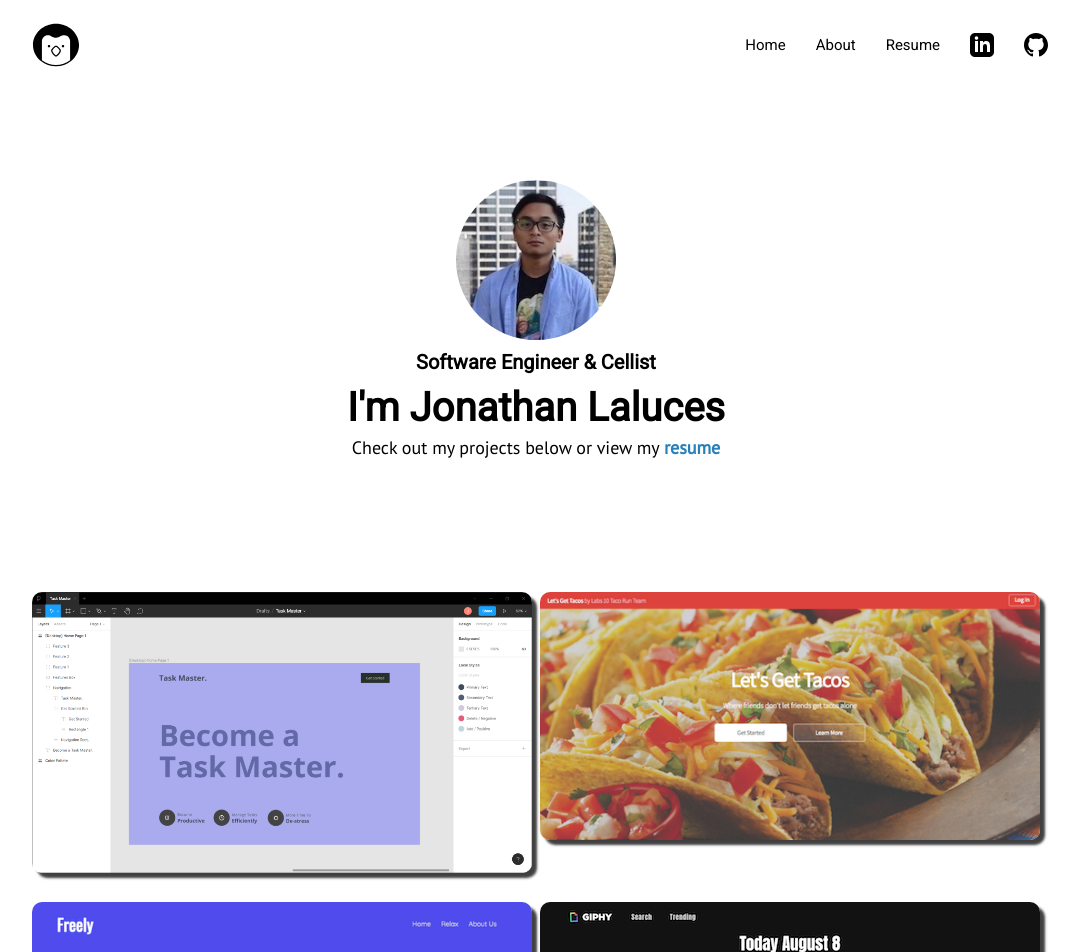
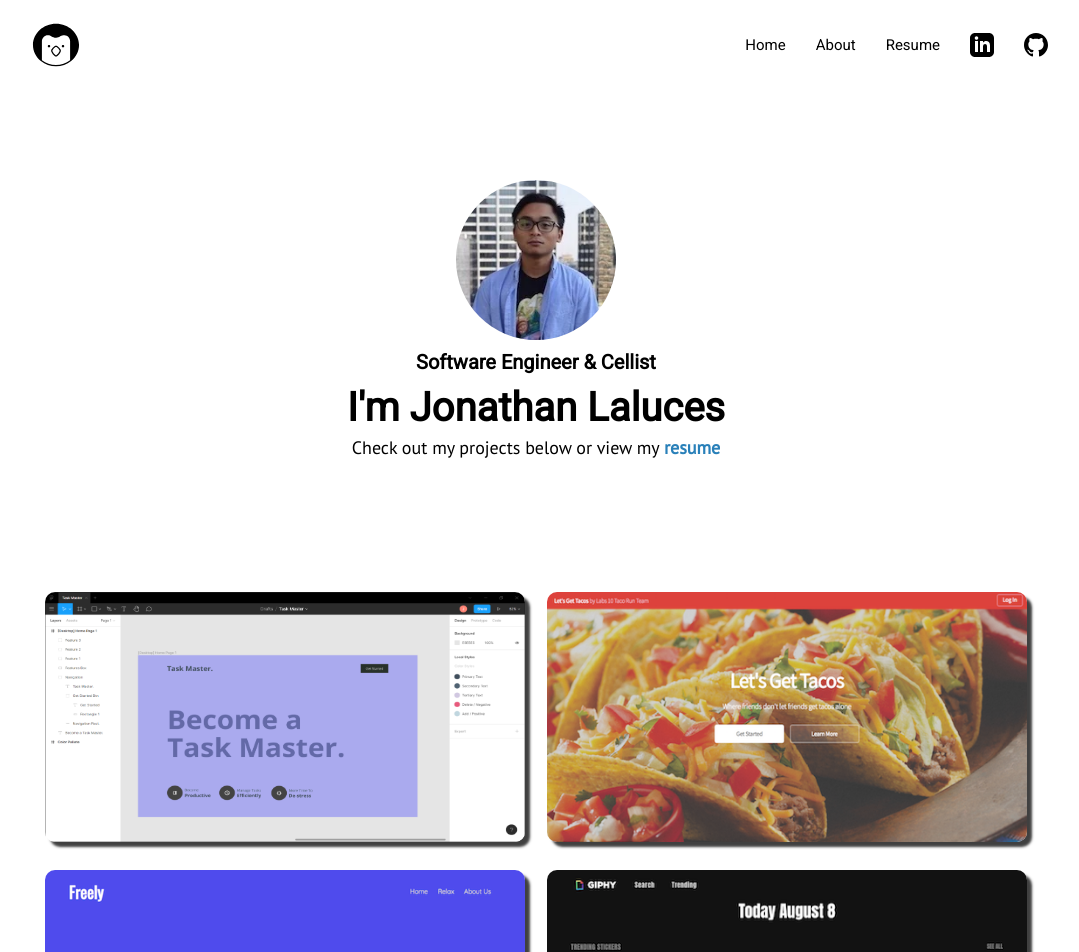
Before and after one commit to jlaluces123/Portfolio-revamp, a React (Create React App) app in the folder client/: page / in a window 1280 px wide. Shown: the top 952 px of the page, without its empty margins (104-1183 px from the left). Built offline with nearby package versions, Linux system fonts and the light colour scheme; the HTML template or start-up script is replaced by a standard one.

Commit message:
Project Image Resizing: Made a quick fix for un-even project images

```diff
--- a/client/src/components/Data/index.js
+++ b/client/src/components/Data/index.js
@@ -1,5 +1,5 @@
 // Assets
-import TaskMaster from '../../assets/task_master_lg.png';
+import TaskMaster from '../../assets/task_master_1.png';
 import TaskMaster2 from '../../assets/task_master_sitemap.PNG';
 
 import TacoProject from '../../assets/taco_home.png';
--- a/client/src/components/Projects/projects.css
+++ b/client/src/components/Projects/projects.css
@@ -12,7 +12,8 @@
 }
 
 .project__img {
-    max-width: 500px;
+    width: 480px;
+    height: 250px;
     border-radius: 10px;
     box-shadow: 5px 5px 2.5px 0px rgba(0, 0, 0, 0.75);
     transition: 0.5s ease;
```
Also changed, not shown: client/src/assets/task_master.png (added), client/src/assets/task_master_1.png (added).
